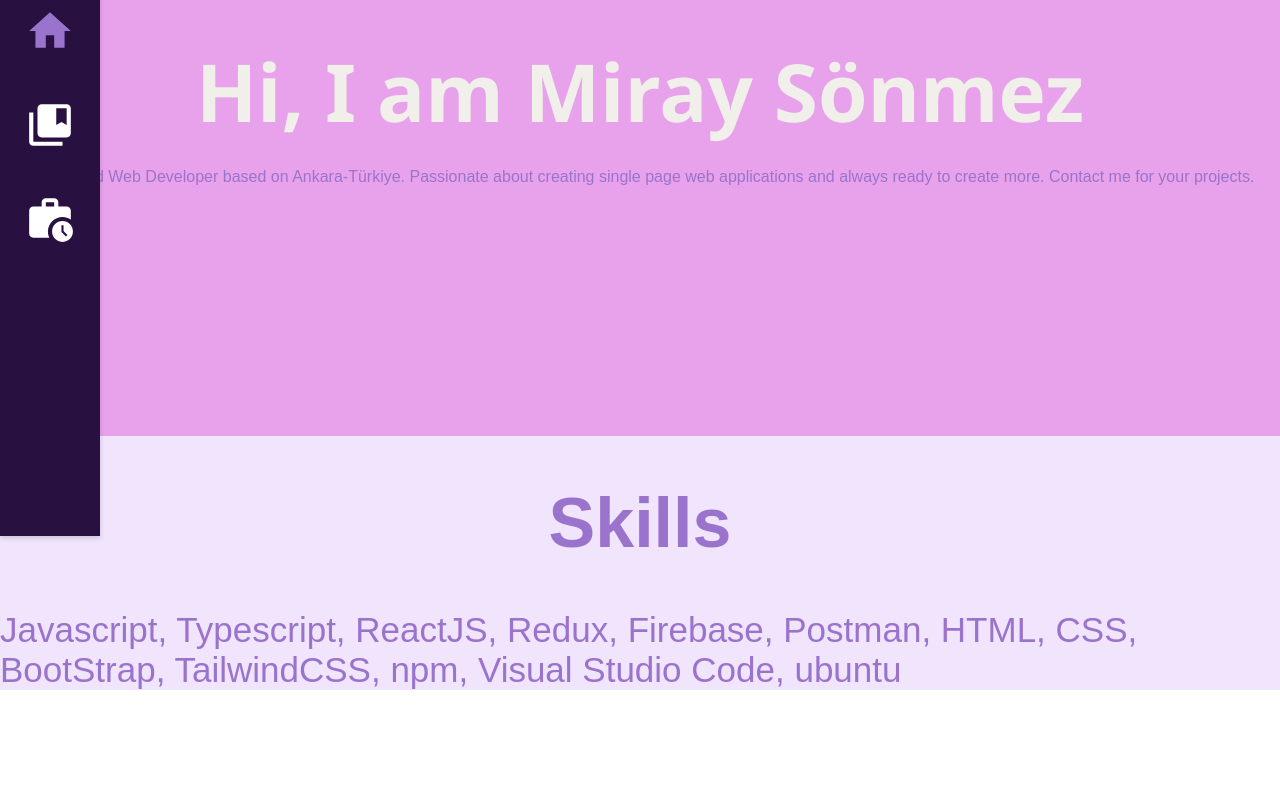
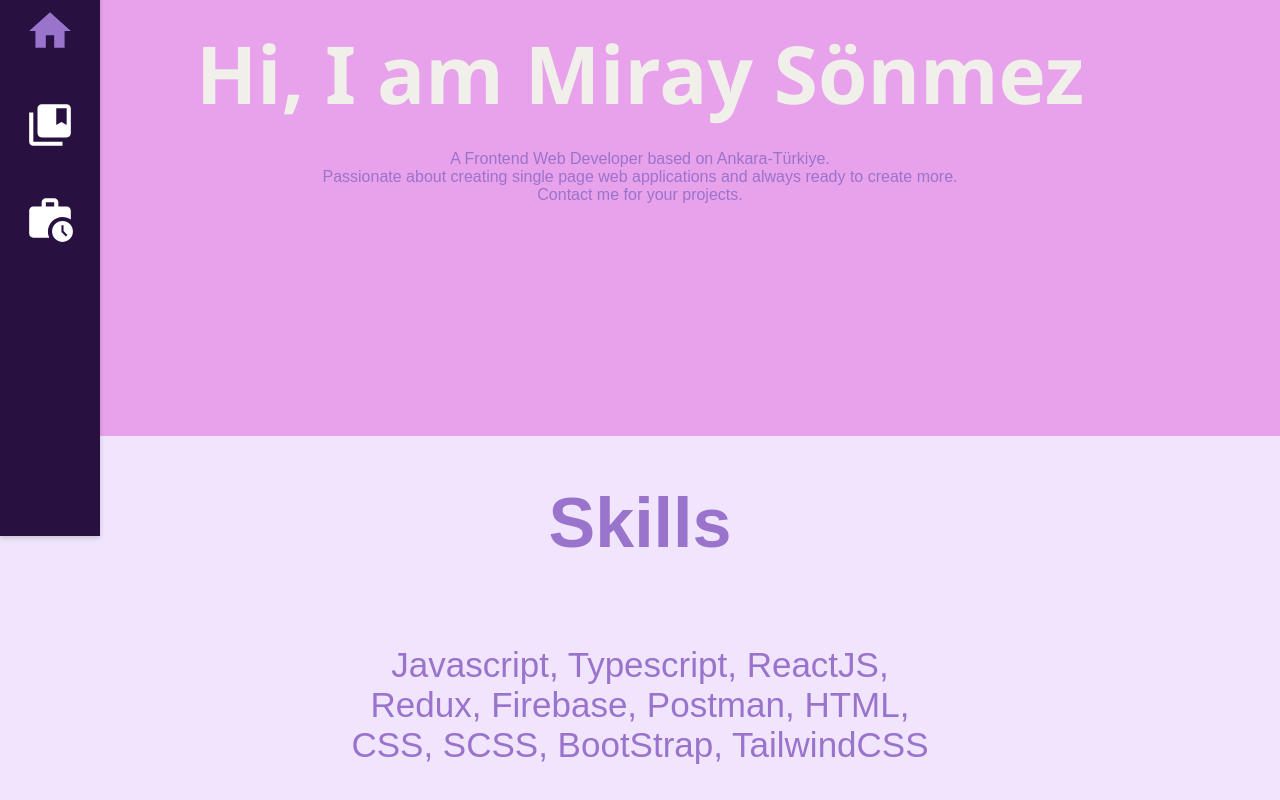
Before and after one commit to chiturca/portfolio, a React (Create React App) app: page / in a window 1280 px wide. Shown: the part 264-1064 px from the top of the page. Before the commit the page ends 954 px from the top, so only its background shows below. Built offline with nearby package versions, Linux system fonts and the light colour scheme.

Commit message:
Style: home p fix

```diff
--- a/src/containers/Home/index.scss
+++ b/src/containers/Home/index.scss
@@ -3,6 +3,7 @@
     align-items: center;
     font-family: "Arial", sans-serif;
     color: #9A73CC;
+    text-align: center;
   }
 
   .about {
--- a/src/containers/Home/index.tsx
+++ b/src/containers/Home/index.tsx
@@ -7,16 +7,18 @@ function Home() {
       <div className="about">
         <h2>Hi, I am Miray Sönmez</h2>
         <p>
-          A Frontend Web Developer based on Ankara-Türkiye. Passionate about creating single page
-          web applications and always ready to create more. Contact me for your projects.
+          A Frontend Web Developer based on Ankara-Türkiye. <br />
+          Passionate about creating single page web applications and always ready to create more.{' '}
+          <br /> Contact me for your projects.
         </p>
       </div>
       <div className="skills">
         <h1>Skills</h1>
-        <span>
-          Javascript, Typescript, ReactJS, Redux, Firebase, Postman, HTML, CSS, BootStrap,
-          TailwindCSS, npm, Visual Studio Code, ubuntu
-        </span>
+        <p>
+          Javascript, Typescript, ReactJS, <br />
+          Redux, Firebase, Postman, HTML, <br />
+          CSS, SCSS, BootStrap, TailwindCSS
+        </p>
       </div>
     </div>
   );
```
